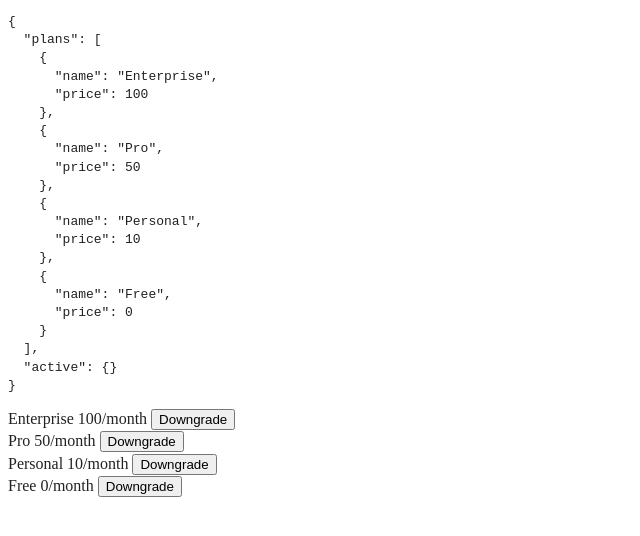
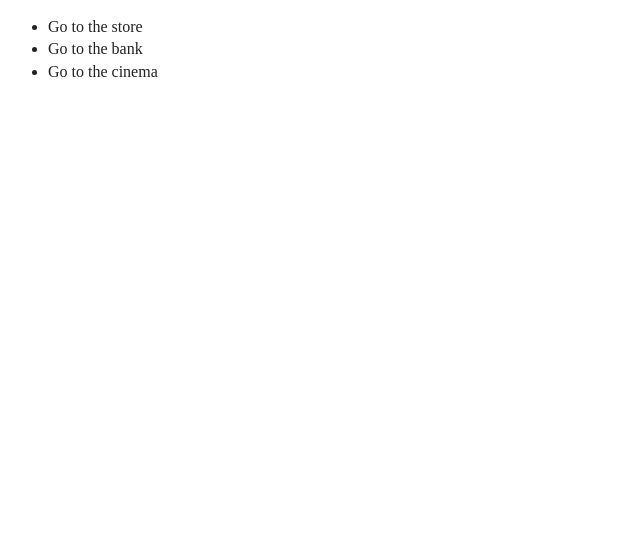
Before and after one commit to fzoozai/vue-js, a website: page src/index.html in a window 1280 px wide. Shown: the whole page, without its empty margins (0-640 px from the left). Drawn offline with nearby package versions, Linux system fonts and the light colour scheme.

```diff
--- a/src/index.html
+++ b/src/index.html
@@ -16,56 +16,15 @@
         <!-- Add your site or application content here -->
 
         <div id="app">
-            <pre>{{$data | json}}</pre>
-            <div v-for="plan in plans">
-                <plan :plan="plan" :active.sync="active" inline-template>
-                    <div>
-                        <span>{{plan.name}}</span>
-
-                        <span>{{plan.price}}/month</span>
-
-                        <button @click="setActivePlan">
-                            {{ isUpgrade ? 'Upgrade' : 'Downgrade' }}
-                        </button>
-                    </div>
-                </plan>
-            </div>
+            <ul>
+               <li v-for="task in tasks"> {{ task }} </li>
+            </ul>
         </div>
 
         <!--VueJs-->
-        <script src="//cdnjs.cloudflare.com/ajax/libs/vue/1.0.28/vue.js"></script>
+        <script src="//cdnjs.cloudflare.com/ajax/libs/vue/1.0.8/vue.js"></script>
+        <script src="js/main.js"></script>
         <script src="js/plugins.js"></script>
-        <script src="js/main.js"></script>
-        <!--<script src="js/vue.js"></script>-->
-        <script>
-            new Vue ({
-                el: '#app',
-                data: {
-                    plans: [
-                        { name: 'Enterprise', price: 100 },
-                        { name: 'Pro', price: 50 },
-                        { name: 'Personal', price: 10 },
-                        { name: 'Free', price: 0 }
-                    ],
-                    active: {}
-                },
-                components: {
-                    plan: {
-                        props: ['plan', 'active'],
-                        computed: {
-                            isUpgrade: function () {
-                                return this.plan.price > this.active.price;
-                            }
-                        },
-                        methods: {
-                            setActivePlan: function () {
-                                this.active = this.plan;
-                            }
-                        }
-                    }
-                }
-            });
-        </script>
 
         <!-- Google Analytics: change UA-XXXXX-X to be your site's ID. -->
         <script>
--- a/src/js/main.js
+++ b/src/js/main.js
@@ -0,0 +1,11 @@
+new Vue({
+    el: '#app',
+
+    data: {
+        tasks: [
+            'Go to the store',
+            'Go to the bank',
+            'Go to the cinema'
+        ]
+    }
+});
```
